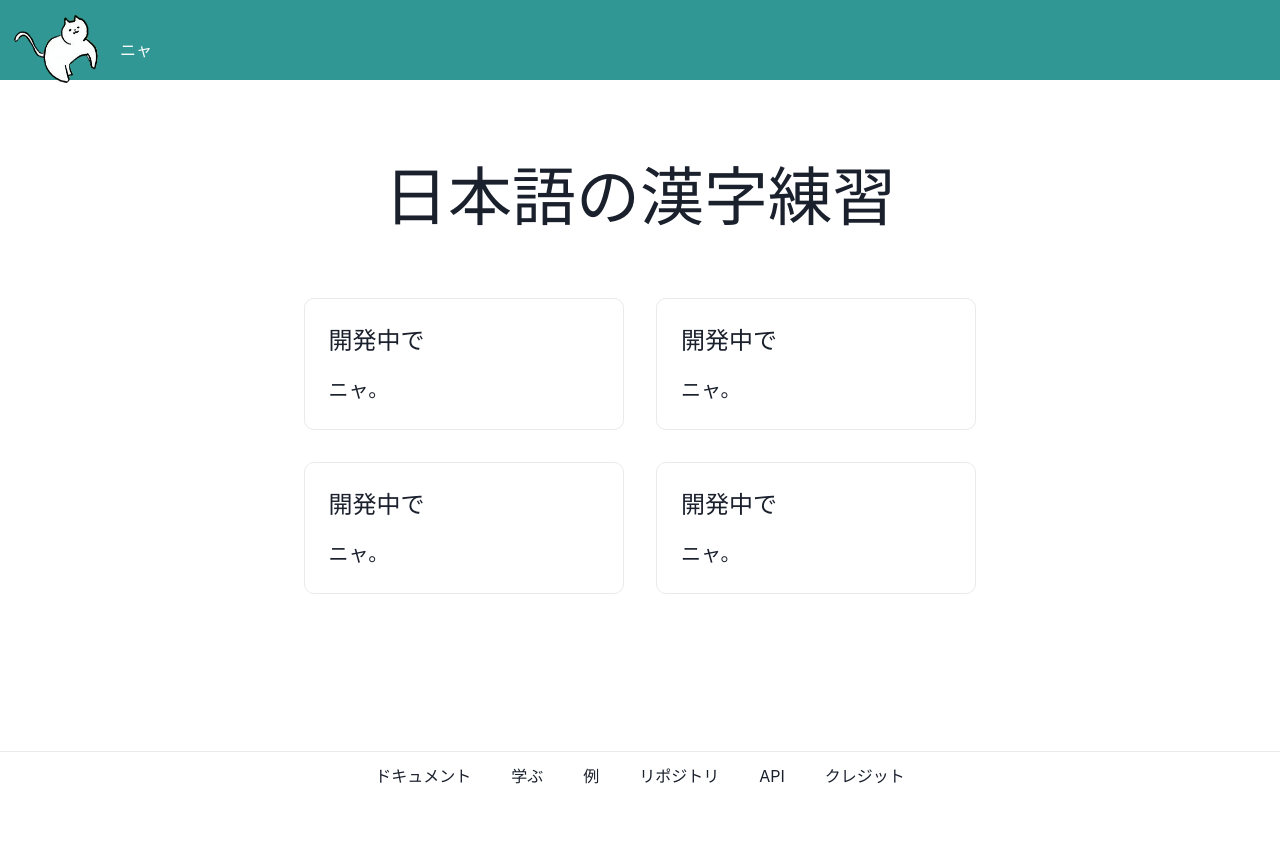
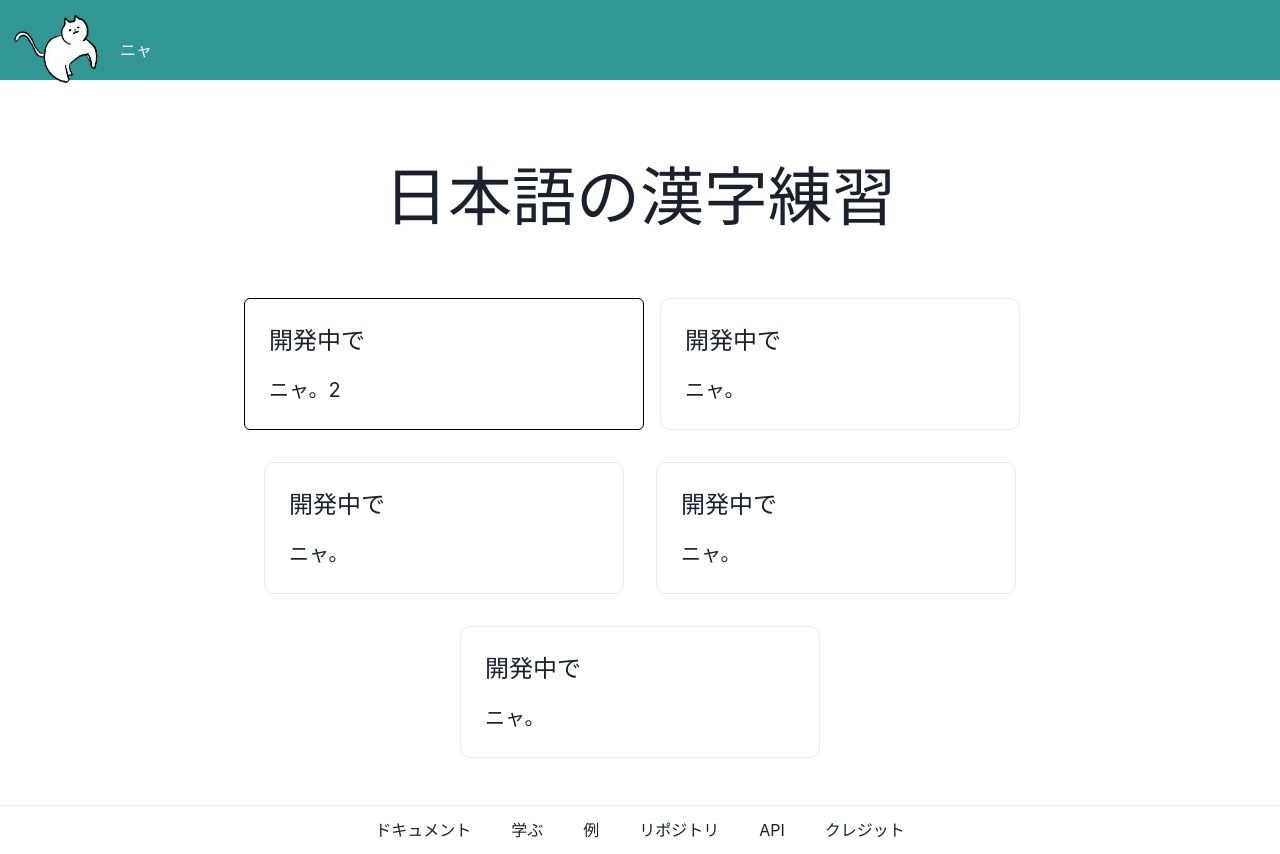
Before and after one commit to AyanoNK/jp-kanji-conjugations, a Next.js app: page / in a window 1280 px wide. Before the commit the page ends 800 px from the top, so only its background shows below. Built offline with nearby package versions, Linux system fonts and the light colour scheme.

Commit message:
Edited component to resemble origin

```diff
--- a/components/index/selection_card.js
+++ b/components/index/selection_card.js
@@ -1,12 +1,29 @@
 import { Link, Text } from "@chakra-ui/react";
 import NextLink from "next/link";
 
-const SelectionCard = ({ link, title, content, isExternal = false }) => {
+const SelectionCard = ({ link, title, description, isExternal = false }) => {
   return (
     <NextLink href={link} passHref>
-      <Link isExternal={isExternal}>
-        <Text>{title}</Text>
-        <Text>{content}</Text>
+      <Link
+        // TODO: change color to use theme
+        border="1px solid black"
+        borderRadius="md"
+        padding="1.5rem"
+        width="50%"
+        textDecoration="none"
+        transition={["ease-in-out", "0.15s"]}
+        _hover={{
+          color: "red.500",
+          borderColor: "red.500",
+        }}
+        isExternal={isExternal}
+      >
+        <Text paddingBottom="1rem" fontSize="1.5rem">
+          {title}
+        </Text>
+        <Text margin="0" padding="0" fontSize="1.25rem" lineHeight="1.5">
+          {description}
+        </Text>
       </Link>
     </NextLink>
   );
--- a/pages/index.js
+++ b/pages/index.js
@@ -2,6 +2,7 @@ import Head from "next/head";
 import styles from "../styles/Home.module.css";
 import Link from "next/link";
 import { Box, Container } from "@chakra-ui/react";
+import SelectionCard from "../components/index/selection_card";
 
 export default function Home() {
   return (
@@ -16,6 +17,11 @@ export default function Home() {
         <h1 className={styles.title}>日本語の漢字練習</h1>
 
         <div className={styles.grid}>
+          <SelectionCard
+            link="/posts/first-post"
+            title="開発中で"
+            description="ニャ。2"
+          />
           <Link href="/posts/first-post">
             <a className={styles.card}>
               <h2>開発中で</h2>
```
